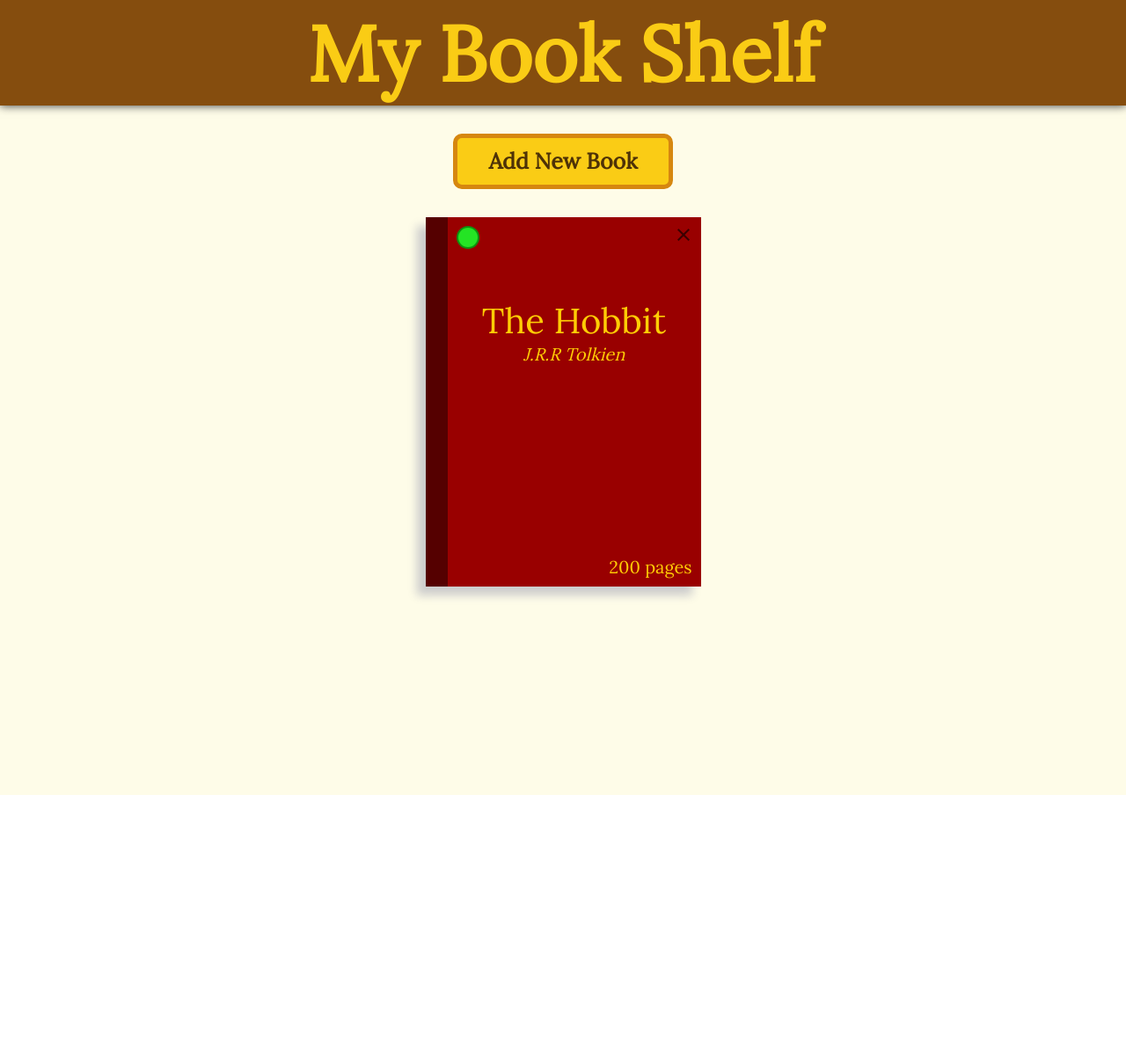
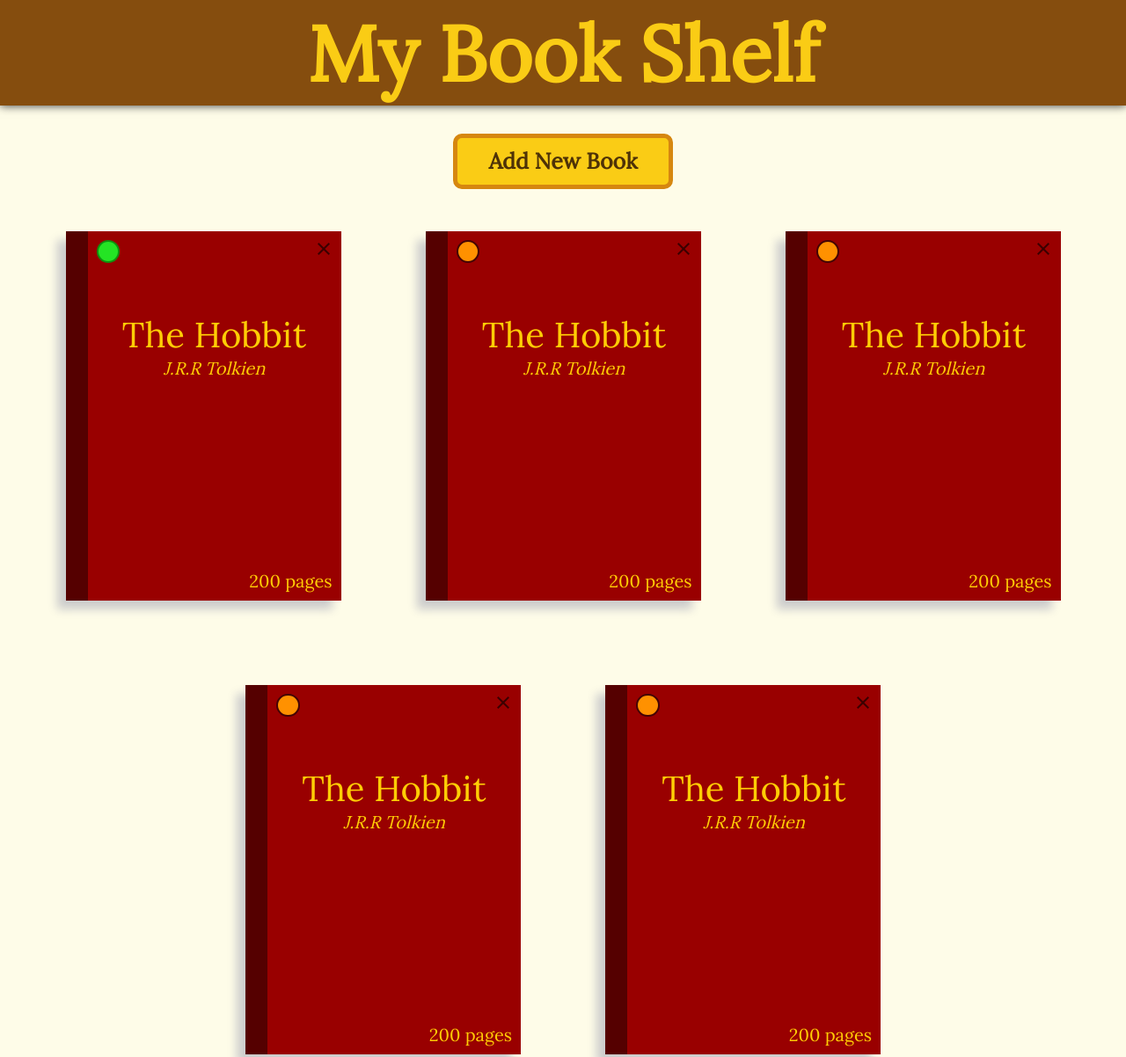
Before and after one commit to Jonathan-Foo/library-app, a plain HTML site: page index.html in a window 1280 px wide. Shown: the top 1202 px of the page at 88% size. Before the commit the page ends 904 px from the top, so only its background shows below. Drawn offline with Linux system fonts and the light colour scheme.

Commit message:
Implemented a grid layout

```diff
--- a/index.html
+++ b/index.html
@@ -34,7 +34,7 @@
           <p>Read it?</p>
           <input type="checkbox" name="" id="" />
         </div>
-        <button type="submit">Submit</button>
+        <button>Submit</button>
       </form>
     </div>
 
@@ -69,6 +69,94 @@
             </svg>
           </button>
         </div>
+        <div class="card">
+          <p id="title">The Hobbit</p>
+          <p id="author">J.R.R Tolkien</p>
+          <p id="pages">200 pages</p>
+          <button class="readingStatusBtn notRead"></button>
+          <button class="removeBtn">
+            <?xml version="1.0" encoding="UTF-8"?><!DOCTYPE svg PUBLIC "-//W3C//DTD SVG 1.1//EN" "http://www.w3.org/Graphics/SVG/1.1/DTD/svg11.dtd">
+            <svg
+              xmlns="http://www.w3.org/2000/svg"
+              xmlns:xlink="http://www.w3.org/1999/xlink"
+              version="1.1"
+              width="24"
+              height="24"
+              viewBox="0 0 24 24"
+              fill="currentColor"
+            >
+              <path
+                d="M19,6.41L17.59,5L12,10.59L6.41,5L5,6.41L10.59,12L5,17.59L6.41,19L12,13.41L17.59,19L19,17.59L13.41,12L19,6.41Z"
+              />
+            </svg>
+          </button>
+        </div>
+        <div class="card">
+          <p id="title">The Hobbit</p>
+          <p id="author">J.R.R Tolkien</p>
+          <p id="pages">200 pages</p>
+          <button class="readingStatusBtn notRead"></button>
+          <button class="removeBtn">
+            <?xml version="1.0" encoding="UTF-8"?><!DOCTYPE svg PUBLIC "-//W3C//DTD SVG 1.1//EN" "http://www.w3.org/Graphics/SVG/1.1/DTD/svg11.dtd">
+            <svg
+              xmlns="http://www.w3.org/2000/svg"
+              xmlns:xlink="http://www.w3.org/1999/xlink"
+              version="1.1"
+              width="24"
+              height="24"
+              viewBox="0 0 24 24"
+              fill="currentColor"
+            >
+              <path
+                d="M19,6.41L17.59,5L12,10.59L6.41,5L5,6.41L10.59,12L5,17.59L6.41,19L12,13.41L17.59,19L19,17.59L13.41,12L19,6.41Z"
+              />
+            </svg>
+          </button>
+        </div>
+        <div class="card">
+          <p id="title">The Hobbit</p>
+          <p id="author">J.R.R Tolkien</p>
+          <p id="pages">200 pages</p>
+          <button class="readingStatusBtn notRead"></button>
+          <button class="removeBtn">
+            <?xml version="1.0" encoding="UTF-8"?><!DOCTYPE svg PUBLIC "-//W3C//DTD SVG 1.1//EN" "http://www.w3.org/Graphics/SVG/1.1/DTD/svg11.dtd">
+            <svg
+              xmlns="http://www.w3.org/2000/svg"
+              xmlns:xlink="http://www.w3.org/1999/xlink"
+              version="1.1"
+              width="24"
+              height="24"
+              viewBox="0 0 24 24"
+              fill="currentColor"
+            >
+              <path
+                d="M19,6.41L17.59,5L12,10.59L6.41,5L5,6.41L10.59,12L5,17.59L6.41,19L12,13.41L17.59,19L19,17.59L13.41,12L19,6.41Z"
+              />
+            </svg>
+          </button>
+        </div>
+        <div class="card">
+          <p id="title">The Hobbit</p>
+          <p id="author">J.R.R Tolkien</p>
+          <p id="pages">200 pages</p>
+          <button class="readingStatusBtn notRead"></button>
+          <button class="removeBtn">
+            <?xml version="1.0" encoding="UTF-8"?><!DOCTYPE svg PUBLIC "-//W3C//DTD SVG 1.1//EN" "http://www.w3.org/Graphics/SVG/1.1/DTD/svg11.dtd">
+            <svg
+              xmlns="http://www.w3.org/2000/svg"
+              xmlns:xlink="http://www.w3.org/1999/xlink"
+              version="1.1"
+              width="24"
+              height="24"
+              viewBox="0 0 24 24"
+              fill="currentColor"
+            >
+              <path
+                d="M19,6.41L17.59,5L12,10.59L6.41,5L5,6.41L10.59,12L5,17.59L6.41,19L12,13.41L17.59,19L19,17.59L13.41,12L19,6.41Z"
+              />
+            </svg>
+          </button>
+        </div>
       </div>
     </div>
   </body>
--- a/script.js
+++ b/script.js
@@ -1,6 +1,7 @@
 const openModalButton = document.querySelectorAll('[data-modal-target]')
 const overlay = document.querySelector('[data-close-area]')
 
+// MODAL FEATURE - POP-UP
 openModalButton.forEach(button => {
     button.addEventListener('click', () => {
         const modal = document.querySelector(button.dataset.modalTarget)
@@ -26,6 +27,17 @@
     overlay.classList.remove('active')
 }
 
+// BOOK FEATURES - READINIG STATUS AND REMOVE BOOK
+const readStatusBtn = document.querySelectorAll('.readingStatusBtn')
+const removeBtn = document.querySelector('.removeBtn')
+
+readStatusBtn.forEach(button => {
+    button.addEventListener('click', () => {
+        button.classList.toggle('notRead')
+    })
+})
+
+
 
 let myLibrary = []
 
@@ -45,5 +57,7 @@
 }
 
 const theHobbit = new Book('The Hobbit', 'J.R.R Tolkien', 295, 'not read yet')
+
+console.log(myLibrary)
 // theHobbit.info()
 // console.log(theHobbit.title)
--- a/style.css
+++ b/style.css
@@ -42,7 +42,7 @@
 
 .main {
   background: var(--background-color);
-  height: 90vh;
+  height: 90%;
   display: flex;
   flex-direction: column;
   align-items: center;
@@ -64,8 +64,19 @@
   border-radius: 10px;
 }
 
+/* CARD SECTION STYLING */
 .card-section {
-  padding: 1em;
+  padding: 2em;
+  display: grid;
+
+  gap: 6em;
+  display: flex;
+  flex-wrap: wrap;
+
+  justify-content: center;
+  align-items: center;
+  width: 90vw;
+  /* border: 1px solid blue; */
 }
 
 /* CARD STYLING */
@@ -96,7 +107,7 @@
   background: rgb(36, 228, 36);
 }
 
-.readingStatusBtn:active {
+.readingStatusBtn.notRead {
   border: 2px solid rgb(68, 4, 4);
   background: rgb(255, 145, 0);
 }
@@ -215,3 +226,9 @@
   border: none;
   border-radius: 2px;
 }
+
+@media (max-width: 800px) {
+  .logo {
+    font-size: 3em;
+  }
+}
```
